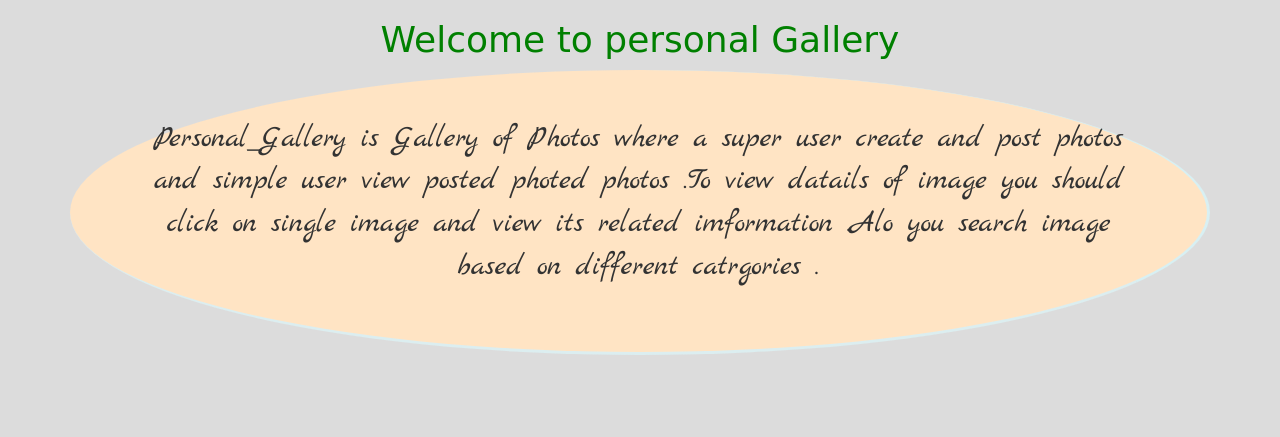
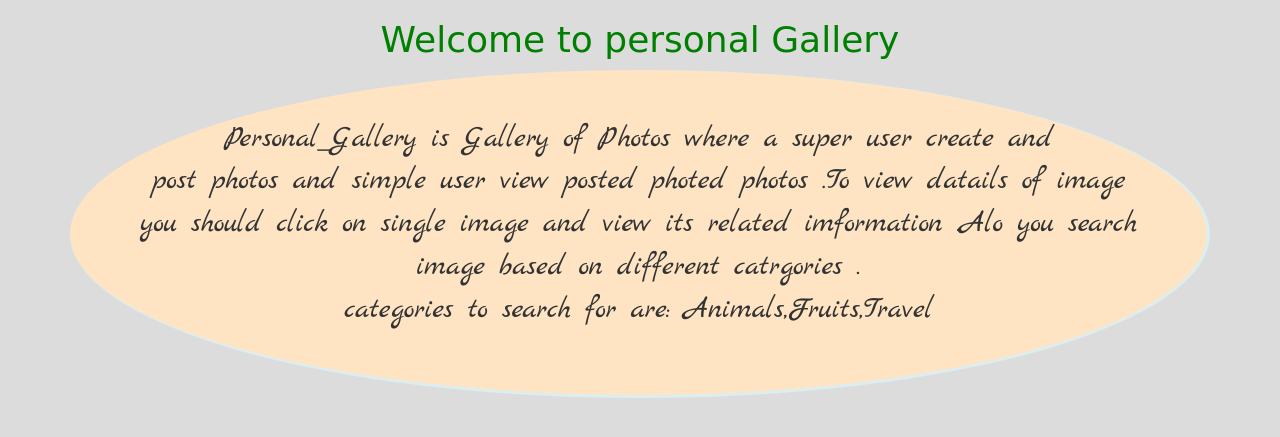
Before and after one commit to UmuhireAnuarithe/Personal_Gallery, a Django app: page / in a window 1280 px wide. Shown: the part 102-539 px from the top of the page. Run offline with Django 3.2, Linux system fonts and the light colour scheme; data that the repository does not hold is empty; some libraries are stand-ins or nearby versions; some web fonts are replaced.

Commit message:
add updates

```diff
--- a/Photos/templates/index.html
+++ b/Photos/templates/index.html
@@ -24,15 +24,16 @@
         border-bottom: 3px solid #dceef0;
         text-align: center;
         height: 100%;
-        width: 1;
+        width: 100%;
         margin-bottom: 3%;">
     <link href="https://fonts.googleapis.com/css?family=Kaushan+Script|Marck+Script&display=swap" rel="stylesheet">
 
     <p style="font-family: 'Marck Script', cursive;font-size: 30px;">Personal_Gallery is Gallery of Photos where a
-      super user create and
+      super user create and <br>
       post photos and simple user view posted photed photos .To view datails
       of image you should click on single image and view its related imformation .Alo you search image based on
-      different catrgories .
+      different catrgories .<br>
+      categories to search for are:<strong></strong> Animals,Fruits,Travel</strong>
 
     </p>
 
```
